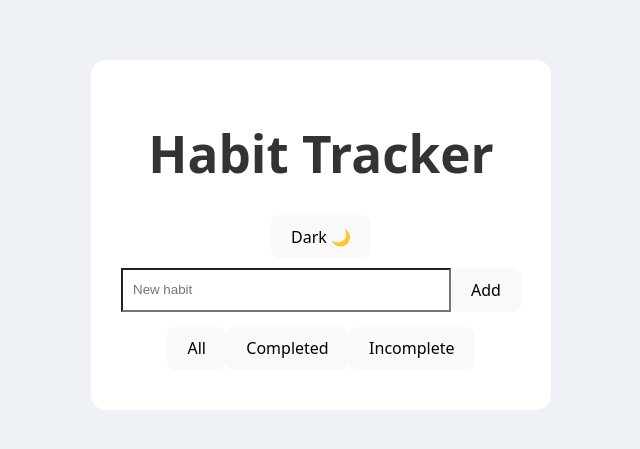
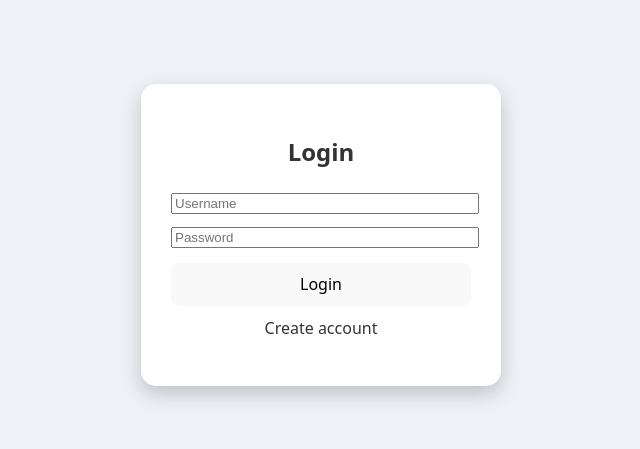
Before and after one commit to Kurttt02/Habit-Tracker, a React app in the folder front/frontend/: page / in a window 1280 px wide. Shown: the part 165-614 px from the top of the page, without its empty margins (319-959 px from the left). Built offline with nearby package versions, Linux system fonts and the light colour scheme; the HTML template or start-up script is replaced by a standard one.

Commit message:
Added basic authentication and login/register screen

```diff
--- a/front/frontend/src/App.jsx
+++ b/front/frontend/src/App.jsx
@@ -1,11 +1,24 @@
+
+
 import { useEffect, useState } from "react";
 
 function App() {
 
-  // Load habits
+    // Authentication state
+    const [user, setUser] = useState(() => localStorage.getItem("user"));
+    const [username, setUsername] = useState("");
+    const [password, setPassword] = useState("");
+    const [isLogin, setIsLogin] = useState(true);
+
+    // Theme state
+    const [darkMode, setDarkMode] = useState(() => {
+        return localStorage.getItem("darkMode") === "true";
+    });
+
+    // Habits
     const [habits, setHabits] = useState(() => {
         try {
-      const saved = localStorage.getItem("habits");
+            const saved = localStorage.getItem(`habits_${localStorage.getItem("user")}`);
             return saved ? JSON.parse(saved) : [];
         } catch {
             return [];
@@ -15,22 +28,60 @@ function App() {
     const [newHabit, setNewHabit] = useState("");
     const [filter, setFilter] = useState("all");
 
-  // Dark mode
-  const [darkMode, setDarkMode] = useState(() => {
-    return localStorage.getItem("darkMode") === "true";
-  });
+    // Save habits
+    useEffect(() => {
+        if (user) {
+            localStorage.setItem(`habits_${user}`, JSON.stringify(habits));
+        }
+    }, [habits, user]);
 
-  useEffect(() => {
-    localStorage.setItem("habits", JSON.stringify(habits));
-  }, [habits]);
-
+    // Save theme
     useEffect(() => {
         localStorage.setItem("darkMode", darkMode);
     }, [darkMode]);
 
-  // Adds a Habit
+    // Authentication logic
+    const handleAuth = () => {
+        if (!username || !password) return;
+
+        let users = JSON.parse(localStorage.getItem("users")) || [];
+
+        if (isLogin) {
+            const existingUser = users.find(
+                u => u.username === username && u.password === password
+            );
+
+            if (!existingUser) {
+                alert("Invalid login");
+                return;
+            }
+        } else {
+            const userExists = users.find(u => u.username === username);
+            if (userExists) {
+                alert("User already exists");
+                return;
+            }
+
+            users.push({ username, password });
+            localStorage.setItem("users", JSON.stringify(users));
+        }
+
+        localStorage.setItem("user", username);
+        setUser(username);
+
+        const saved = localStorage.getItem(`habits_${username}`);
+        setHabits(saved ? JSON.parse(saved) : []);
+    };
+
+    const logout = () => {
+        localStorage.removeItem("user");
+        setUser(null);
+        setHabits([]);
+    };
+
+    // Add habit
     const addHabit = () => {
-    if (newHabit.trim() === "") return;
+        if (!newHabit.trim()) return;
 
         const newItem = {
             id: Date.now(),
@@ -44,7 +95,8 @@ function App() {
         setNewHabit("");
         setFilter("all");
     };
-     // Toggles the habit
+
+    // Toggle habit with streak logic
     const toggleHabit = (id) => {
         const today = new Date().toDateString();
 
@@ -55,16 +107,14 @@ function App() {
             let newStreak = habit.streak;
             let newLastCompleted = habit.lastCompleted;
 
-            if (newCompleted) {
-                // Only updates the streak if not already completed today
-                if (habit.lastCompleted !== today) {
+            if (newCompleted && habit.lastCompleted !== today) {
                 if (habit.lastCompleted) {
-                        const lastDate = new Date(habit.lastCompleted);
+                    const last = new Date(habit.lastCompleted);
                     const yesterday = new Date();
                     yesterday.setDate(yesterday.getDate() - 1);
 
-                        if (lastDate.toDateString() === yesterday.toDateString()) {
-                            newStreak += 1;
+                    if (last.toDateString() === yesterday.toDateString()) {
+                        newStreak++;
                     } else {
                         newStreak = 1;
                     }
@@ -73,7 +123,6 @@ function App() {
                 }
 
                 newLastCompleted = today;
-                }
             }
 
             return {
@@ -85,26 +134,28 @@ function App() {
         }));
     };
 
-  // Delete a habit
+    // Delete habit
     const deleteHabit = (id) => {
         setHabits(habits.filter(h => h.id !== id));
     };
 
-  // Filter
-  const filteredHabits = habits.filter(habit => {
-    if (filter === "completed") return habit.completed;
-    if (filter === "incomplete") return !habit.completed;
+    // Filter habits
+    const filteredHabits = habits.filter(h => {
+        if (filter === "completed") return h.completed;
+        if (filter === "incomplete") return !h.completed;
         return true;
     });
 
-  // Theme
+    // Theme styles
     const theme = {
-    background: darkMode ? "#1e1e1e" : "#eef2f7",
-    card: darkMode ? "#2c2c2c" : "#ffffff",
-    text: darkMode ? "#ffffff" : "#333",
+        bg: darkMode ? "#1e1e1e" : "#eef2f7",
+        card: darkMode ? "#2c2c2c" : "#fff",
+        text: darkMode ? "#fff" : "#333",
         input: darkMode ? "#444" : "#fff"
     };
 
+    // Login screen
+    if (!user) {
         return (
             <div style={{
                 width: "100vw",
@@ -112,80 +163,93 @@ function App() {
                 display: "flex",
                 justifyContent: "center",
                 alignItems: "center",
-      backgroundColor: theme.background
+                backgroundColor: theme.bg
             }}>
+                <div style={{
+                    padding: "30px",
+                    backgroundColor: theme.card,
+                    borderRadius: "15px",
+                    boxShadow: "0 8px 20px rgba(0,0,0,0.2)",
+                    textAlign: "center",
+                    width: "300px",
+                    color: theme.text
+                }}>
+                    <h2>{isLogin ? "Login" : "Register"}</h2>
 
+                    <input
+                        placeholder="Username"
+                        onChange={(e) => setUsername(e.target.value)}
+                        style={{ marginBottom: "10px", width: "100%" }}
+                    />
+
+                    <input
+                        type="password"
+                        placeholder="Password"
+                        onChange={(e) => setPassword(e.target.value)}
+                        style={{ marginBottom: "15px", width: "100%" }}
+                    />
+
+                    <button onClick={handleAuth} style={{ width: "100%" }}>
+                        {isLogin ? "Login" : "Register"}
+                    </button>
+
+                    <p onClick={() => setIsLogin(!isLogin)} style={{ cursor: "pointer", marginTop: "10px" }}>
+                        {isLogin ? "Create account" : "Already have an account?"}
+                    </p>
+                </div>
+            </div>
+        );
+    }
+
+    // Main app
+    return (
+        <div style={{
+            width: "100vw",
+            height: "100vh",
+            display: "flex",
+            justifyContent: "center",
+            alignItems: "center",
+            backgroundColor: theme.bg
+        }}>
             <div style={{
                 width: "400px",
-        padding: "30px",
+                padding: "25px",
                 backgroundColor: theme.card,
                 borderRadius: "15px",
                 color: theme.text
             }}>
 
-        <h1 style={{ textAlign: "center" }}>Habit Tracker</h1>
-
-        {/* Dark mode */}
-        <div style={{ textAlign: "center", marginBottom: "10px" }}>
-          <button onClick={() => setDarkMode(!darkMode)}>
-            {darkMode ? "Light ☀️" : "Dark 🌙"}
-          </button>
+                <div style={{ display: "flex", justifyContent: "space-between" }}>
+                    <h2>Habit Tracker</h2>
+                    <button onClick={logout}>Logout</button>
                 </div>
 
-        {/* User Input */}
-        <div style={{ display: "flex", marginBottom: "15px" }}>
+                <button onClick={() => setDarkMode(!darkMode)}>
+                    {darkMode ? "Light" : "Dark"}
+                </button>
+
+                <div style={{ display: "flex", marginTop: "15px" }}>
                     <input
                         value={newHabit}
                         onChange={(e) => setNewHabit(e.target.value)}
                         placeholder="New habit"
-            style={{
-              flexGrow: 1,
-              padding: "10px",
-              backgroundColor: theme.input,
-              color: theme.text
-            }}
+                        style={{ flexGrow: 1 }}
                     />
                     <button onClick={addHabit}>Add</button>
                 </div>
 
-        {/* Filters */}
-        <div style={{ textAlign: "center", marginBottom: "10px" }}>
+                <div style={{ marginTop: "10px" }}>
                     <button onClick={() => setFilter("all")}>All</button>
                     <button onClick={() => setFilter("completed")}>Completed</button>
                     <button onClick={() => setFilter("incomplete")}>Incomplete</button>
                 </div>
 
-        {/* Habits */}
-        {filteredHabits.map(habit => (
-          <div
-            key={habit.id}
-            style={{
-              display: "flex",
-              alignItems: "center",
-              marginBottom: "8px",
-              padding: "10px",
-              borderRadius: "8px",
-              backgroundColor: habit.completed
-                ? (darkMode ? "#2e7d32" : "#d4edda")
-                : (darkMode ? "#7f1d1d" : "#f8d7da")
-            }}
-          >
-            <span
-              onClick={() => toggleHabit(habit.id)}
-              style={{
-                flexGrow: 1,
-                cursor: "pointer",
-                userSelect: "none"
-              }}
-            >
-              {habit.name} {habit.completed ? "✅" : "❌"}
-              <br />
-              🔥 Streak: {habit.streak}
+                {filteredHabits.map(h => (
+                    <div key={h.id} style={{ marginTop: "10px" }}>
+                        <span onClick={() => toggleHabit(h.id)} style={{ cursor: "pointer" }}>
+                            {h.name} (Streak: {h.streak}) {h.completed ? "Done" : "Not done"}
                         </span>
-
-            <button onClick={() => deleteHabit(habit.id)}>
-              Delete
-            </button>
+                        <button onClick={() => deleteHabit(h.id)}>Delete</button>
                     </div>
                 ))}
 
```
Lines whose indentation alone changed are shown as unchanged.
